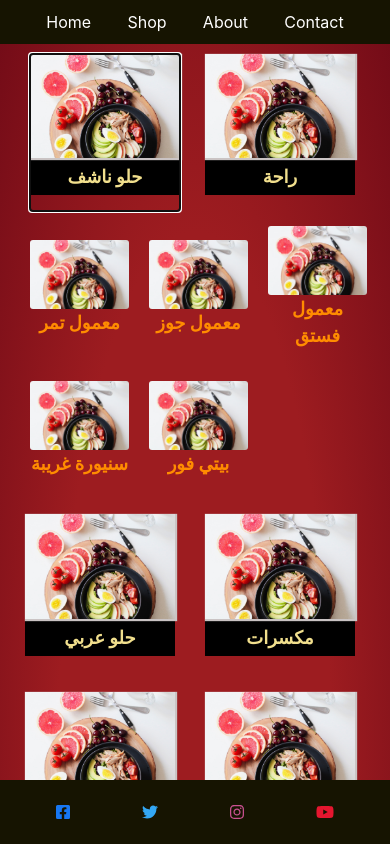
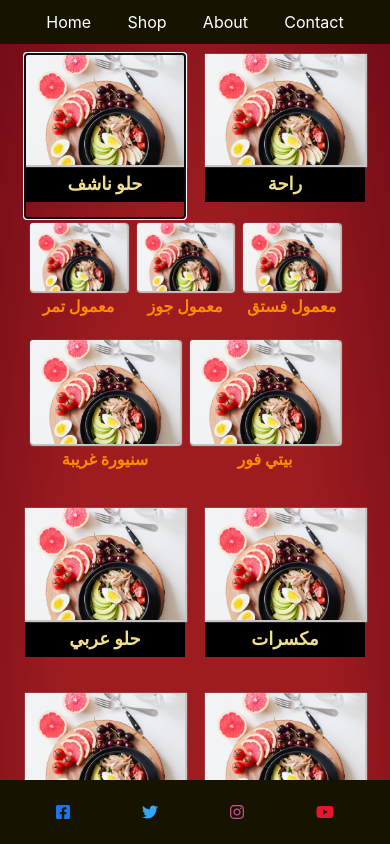
Before and after one commit to Givaramahfoud/alleppo-sweets, a React (Create React App) app: page /shop in a window 390 px wide. Both pictures are taken after a click on the button "حلو ناشف". Shown: the top 844 px of the page. Built offline with nearby package versions, Linux system fonts and the light colour scheme.

Commit message:
remove btns

```diff
--- a/src/App.css
+++ b/src/App.css
@@ -27,9 +27,8 @@
 }
 
 .navs:hover {
-	color: #B0954A;
+	color: #b0954a;
 }
-
 
 .footer {
 	margin-top: 130px;
@@ -49,15 +48,13 @@
 
 .cards {
 	flex: 20%;
-	/* max-height: 225px; */
-	margin: 5px;
-	width: fit-content;
+	min-height: 100px;
+	margin: 10px;
 }
 
 .open {
 	flex: 20%;
-	/* height: 40%; */
-	margin: 5px;
+	margin: 10px;
 }
 
 .collapse {
@@ -67,17 +64,23 @@
 .openSlide {
 	display: flex;
 	flex-wrap: wrap;
-	/* display: grid;
-	grid-template-columns: repeat(5,1fr);
-	grid-template-rows: repeat(1,1fr);  */
-	/* width: 200%; */
-	background: transparent;
+	justify-content: center;
+	width: 430%;
 }
 
 .openSlide2 {
 	display: flex;
 	flex-wrap: wrap;
+	justify-content: center;
+	width: 400%;
+	transform: translateX(-24%);
 	background: transparent;
+}
+
+.cardStyle2 {
+	/* flex: 1%; */
+	flex-basis: 18%;
+	margin: 10px;
 }
 
 .openSlide3 {
@@ -87,21 +90,25 @@
 }
 
 .cardStyle {
-	flex: 2%;
+	/* flex: 10%; */
 	display: flex;
 	flex-wrap: wrap;
-	/* width: 100%; */
+	flex-basis: 180px;
 	margin: 5px;
-	/* position: relative; */
-	display: grid;
-	justify-items: center;
+}
 
-}
+/* .sml {
+	display: flex;
+	flex-wrap: wrap;
+	height: 100px;
+	justify-content: center;
+	margin: 2px;
+} */
 
 .titles {
 	font-size: 18px;
 	font-weight: bold;
-	color: #F1DF8D;
+	color: #f1df8d;
 	background-color: black;
 	/* margin: 0px 45px; */
 	padding: 5px;
@@ -109,49 +116,58 @@
 
 .btns {
 	border: none;
-	margin: 5px;
+	/* margin: 5px; */
 	background-color: transparent;
 	color: black;
 }
-
-/* .btns:hover {
-	border: none;
-	outline: none;
-} */
 
 .imgSize {
 	box-shadow: 1px 1px 1px 1px rgb(202, 196, 196);
 	/* width: 70%;
 	height: 100px; */
+	/* width: 320px; */
+}
+
+.smlImg {
+	width: 105%;
+	max-height: 100%;
 }
 
 .CardTitle {
-	font-size: 18px;
+	font-size: 16px;
 	color: darkorange;
 	font-weight: bold;
+	margin: 3px;
 }
 
-@media screen and (min-width: 375px) and (max-width: 775px) {
+@media screen and (min-width: 320px) and (max-width: 776px) {
 	.cardDeck {
 		display: grid;
 		grid-template-columns: repeat(2, 50%);
-		justify-content: space-around;
+		/* justify-content: space-around; */
 	}
 
 	.imgSize {
-		width: 150px;
+		width: 100%;
 	}
 
 	.openSlide {
-		display: grid;
-		grid-template-columns: repeat(3, 70%);
+		display: flex;
+		flex-wrap: wrap;
+		width: 200%;
 	}
 
 	.openSlide2 {
-		display: grid;
-		grid-template-columns: repeat(3, 70%);
-		position: relative;
-		right: 100%;
+		display: flex;
+		flex-wrap: wrap;
+		width: 200%;
+		transform: translateX(-50%);
+	}
+
+	.cardStyle2 {
+		display: flex;
+		flex-wrap: wrap;
+		flex: 25%;
 	}
 
 	.openSlide3 {
@@ -159,17 +175,50 @@
 		flex-wrap: wrap;
 		background-color: rgb(235, 233, 225);
 		position: relative;
-    left: 10%; */
+        left: 10%; */
 		display: grid;
 		grid-template-columns: repeat(2, 110%);
 	}
 
 	.cardStyle {
+		flex: 30%;
 		display: grid;
 		top: 10px;
 		right: 10%;
 	}
 }
+@media screen and (min-width: 776px) and (max-width: 993px) {
+	.cardDeck {
+		/* display: grid;
+		grid-template-columns: repeat(3, 35%); */
+		/* background-color: red; */
+		/* justify-content: space-around; */
+	}
+	.openSlide {
+		display: flex;
+		flex-wrap: wrap;
+		width: 320%;
+	}
+	.openSlide2 {
+		display: flex;
+		flex-wrap: wrap;
+		width: 320%;
+	}
+
+	.cardStyle2 {
+		display: flex;
+		flex-wrap: wrap;
+		flex-basis: 200px;
+		transform: translateX(-35%);
+	}
+}
+
+/* @media screen and (mim-width: 771px) {
+	.cardDeck {
+		display: grid;
+		grid-template-columns: repeat(2, 1fr);
+	}
+} */
 
 /* Contact page */
 
@@ -202,3 +251,16 @@ label {
 	background-color: darkorange;
 	font-weight: bold;
 }
+
+/* Home Page  */
+
+/* .slideIt {
+	transform: translateY(40%);
+	transition: transform 0.5s ease-in;
+	animation: fade 2s forwards;
+}
+
+.homeActive {
+	transform: translateY(10%);
+	background-color: #f1df8d;
+} */
--- a/src/Components/Shop.js
+++ b/src/Components/Shop.js
@@ -352,6 +352,11 @@ export default function Shop() {
 
     })
 
+    // const Test = () => {
+    //     const openSlide = document.querySelector('.openSlide')
+    //     openSlide.classList.toggle('openSlideTest')
+    // }
+
     return (
         <div>
             {/* Header */}
@@ -383,7 +388,7 @@ export default function Shop() {
                                 {state.HelwNashef.map(title => (
                                     <div className='cardStyle'>
                                         <button className='btns' >
-                                            <CardImg src={Salad} alt="Card image cap" />
+                                            <CardImg src={Salad} alt="Card image cap" className='imgSize' width='50%' />
                                             <CardTitle className='CardTitle' >{title.split(" ").slice(0, 4).join(" ")}</CardTitle>
                                         </button>
                                     </div>
@@ -393,11 +398,7 @@ export default function Shop() {
 
                     </div>
 
-
-
                     <div className={isOpen2 ? 'open' : 'cards'}>
-
-
 
                         <button onClick={toggle2} className='btns'>
                             <img src={Salad} alt="Card image cap" width='200px' className='imgSize' />
@@ -410,10 +411,13 @@ export default function Shop() {
                             <div className='openSlide2'>
 
                                 {state.Raha.map(title => (
-                                    <div className='cardStyle'>
-                                        <CardImg src={Salad} alt="Card image cap" />
-                                        <CardTitle className='CardTitle' >{title.split(" ").slice(0, 4).join(" ")}</CardTitle>
-                                        <Button className='btn-dark bg-dark'>select</Button>
+                                    <div className='cardStyle2'>
+                                        <button className='btns' >
+                                            {/* <div className='sml'> */}
+                                                <CardImg src={Salad} alt="Card image cap" className='imgSize' width='50%'/>
+                                                <p className='CardTitle' >{title.split(" ").slice(0, 4).join(" ")}</p>
+                                            {/* </div> */}
+                                        </button>
                                     </div>
                                 ))}
                             </div>
@@ -434,9 +438,10 @@ export default function Shop() {
 
                                 {state.HelwArabi.map(title => (
                                     <div className='cardStyle'>
+                                        <button className='btns' >
                                             <CardImg src={Salad} alt="Card image cap" />
                                             <CardTitle className='CardTitle' >{title.split(" ").slice(0, 4).join(" ")}</CardTitle>
-                                        <Button className='btn-dark bg-dark'>select</Button>
+                                        </button>
                                     </div>
                                 ))}
                             </div>
@@ -456,9 +461,10 @@ export default function Shop() {
 
                                 {state.Moksrat.map(title => (
                                     <div className='cardStyle'>
+                                        <button className='btns' >
                                             <CardImg src={Salad} alt="Card image cap" />
                                             <CardTitle className='CardTitle' >{title.split(" ").slice(0, 4).join(" ")}</CardTitle>
-                                        <Button className='btn-dark bg-dark'>select</Button>
+                                        </button>
                                     </div>
                                 ))}
                             </div>
@@ -478,9 +484,10 @@ export default function Shop() {
 
                                 {state.Bzorat.map(title => (
                                     <div className='cardStyle'>
+                                        <button className='btns' >
                                             <CardImg src={Salad} alt="Card image cap" />
-                                        <CardTitle className='CardTitle'>{title}</CardTitle>
-                                        <Button className='btn-dark bg-dark'>Go</Button>
+                                            <CardTitle className='CardTitle' >{title.split(" ").slice(0, 4).join(" ")}</CardTitle>
+                                        </button>
                                     </div>
                                 ))}
                             </div>
@@ -500,9 +507,10 @@ export default function Shop() {
 
                                 {state.Coffee.map(title => (
                                     <div className='cardStyle'>
+                                        <button className='btns' >
                                             <CardImg src={Salad} alt="Card image cap" />
-                                        <CardTitle className='CardTitle'>{title}</CardTitle>
-                                        <Button className='btn-dark bg-dark'>select</Button>
+                                            <CardTitle className='CardTitle' >{title.split(" ").slice(0, 4).join(" ")}</CardTitle>
+                                        </button>
                                     </div>
                                 ))}
                             </div>
@@ -522,9 +530,10 @@ export default function Shop() {
 
                                 {state.Tmr.map(title => (
                                     <div className='cardStyle'>
+                                        <button className='btns' >
                                             <CardImg src={Salad} alt="Card image cap" />
-                                        <CardTitle className='CardTitle'>{title}</CardTitle>
-                                        <Button className='btn-dark bg-dark'>select</Button>
+                                            <CardTitle className='CardTitle' >{title.split(" ").slice(0, 4).join(" ")}</CardTitle>
+                                        </button>
                                     </div>
                                 ))}
                             </div>
@@ -544,9 +553,10 @@ export default function Shop() {
 
                                 {state.Schocola.map(title => (
                                     <div className='cardStyle'>
+                                        <button className='btns' >
                                             <CardImg src={Salad} alt="Card image cap" />
-                                        <CardTitle className='CardTitle'>{title}</CardTitle>
-                                        <Button className='btn-dark bg-dark'>select</Button>
+                                            <CardTitle className='CardTitle' >{title.split(" ").slice(0, 4).join(" ")}</CardTitle>
+                                        </button>
                                     </div>
                                 ))}
                             </div>
@@ -566,9 +576,10 @@ export default function Shop() {
 
                                 {state.Mlabas.map(title => (
                                     <div className='cardStyle'>
+                                        <button className='btns' >
                                             <CardImg src={Salad} alt="Card image cap" />
-                                        <CardTitle className='CardTitle'>{title}</CardTitle>
-                                        <Button className='btn-dark bg-dark'>select</Button>
+                                            <CardTitle className='CardTitle' >{title.split(" ").slice(0, 4).join(" ")}</CardTitle>
+                                        </button>
                                     </div>
                                 ))}
                             </div>
@@ -588,9 +599,10 @@ export default function Shop() {
 
                                 {state.Skaker.map(title => (
                                     <div className='cardStyle'>
+                                        <button className='btns' >
                                             <CardImg src={Salad} alt="Card image cap" />
-                                        <CardTitle className='CardTitle'>{title}</CardTitle>
-                                        <Button className='btn-dark bg-dark'>select</Button>
+                                            <CardTitle className='CardTitle' >{title.split(" ").slice(0, 4).join(" ")}</CardTitle>
+                                        </button>
                                     </div>
                                 ))}
                             </div>
@@ -610,9 +622,10 @@ export default function Shop() {
 
                                 {state.NogaFstk.map(title => (
                                     <div className='cardStyle'>
+                                        <button className='btns' >
                                             <CardImg src={Salad} alt="Card image cap" />
-                                        <CardTitle className='CardTitle'>{title}</CardTitle>
-                                        <Button className='btn-dark bg-dark'>select</Button>
+                                            <CardTitle className='CardTitle' >{title.split(" ").slice(0, 4).join(" ")}</CardTitle>
+                                        </button>
                                     </div>
                                 ))}
                             </div>
@@ -632,9 +645,10 @@ export default function Shop() {
 
                                 {state.HrestAllwz.map(title => (
                                     <div className='cardStyle'>
+                                        <button className='btns' >
                                             <CardImg src={Salad} alt="Card image cap" />
-                                        <CardTitle className='CardTitle'>{title}</CardTitle>
-                                        <Button className='btn-dark bg-dark'>select</Button>
+                                            <CardTitle className='CardTitle' >{title.split(" ").slice(0, 4).join(" ")}</CardTitle>
+                                        </button>
                                     </div>
                                 ))}
                             </div>
```
Also changed, not shown: src/Components/Home.js (+4 -3 lines). Lines whose indentation alone changed are shown as unchanged.
